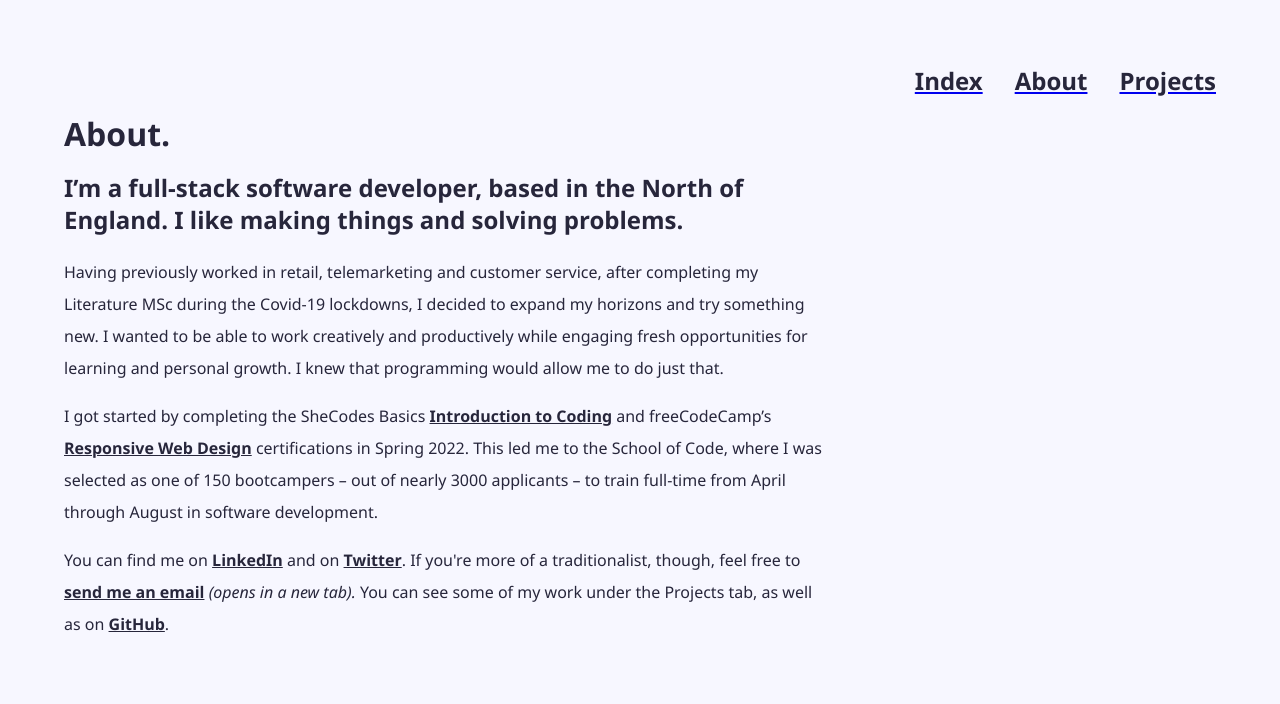
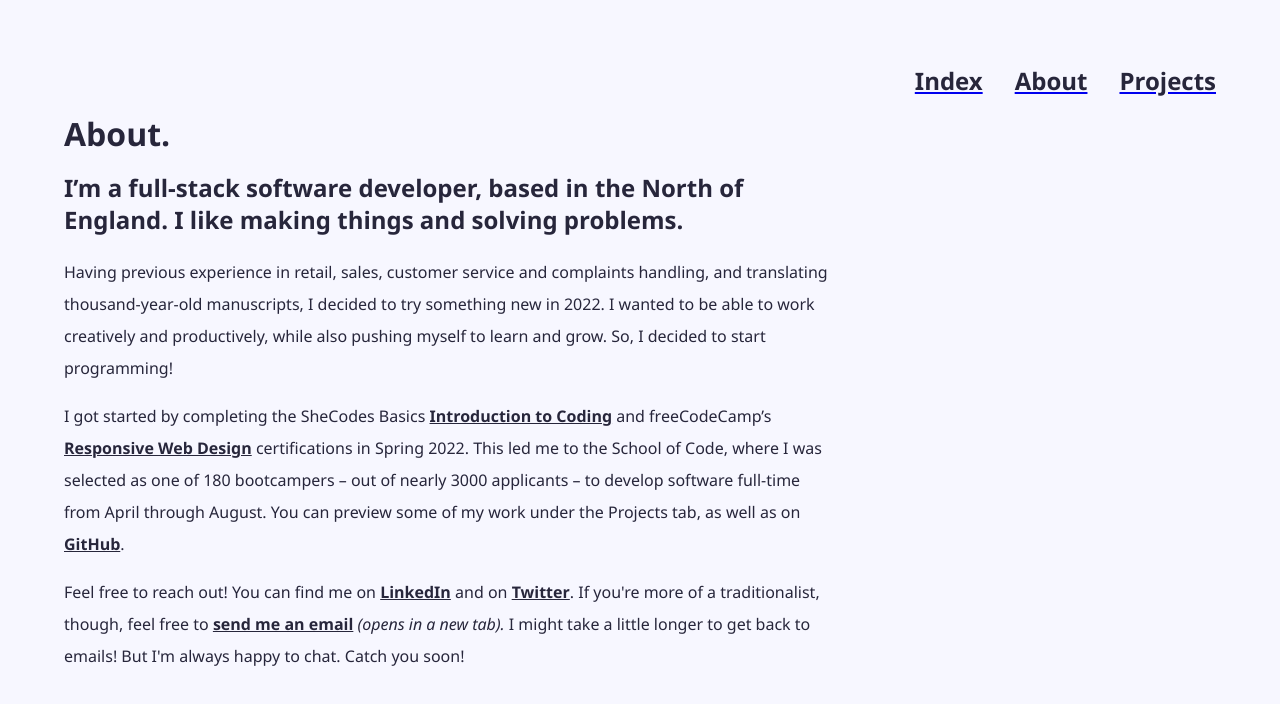
Before and after one commit to madisonlowe/madisonlowe.github.io, a Next.js app: page /about in a window 1280 px wide. Shown: the top 704 px of the page. Built offline with nearby package versions, Linux system fonts and the light colour scheme.

Commit message:
Updated 'About' copy.

```diff
--- a/components/ProjectCard.js
+++ b/components/ProjectCard.js
@@ -7,12 +7,12 @@ export default function ProjectCard({ title, desc, github, tags }) {
       <a href={github} className={styles.cardLink}>
         See on GitHub
       </a>
-      <p className={styles.description}>{desc}</p>
       <ul className={styles.tagsUl}>
         {tags.map((tag) => {
           return <li className={styles.tagsLi}>{tag}</li>;
         })}
       </ul>
+      <p className={styles.description}>{desc}</p>
     </div>
   );
 }
--- a/pages/about.js
+++ b/pages/about.js
@@ -24,12 +24,11 @@ const About = () => (
             I like making things and solving problems.
           </h2>
           <p>
-            Having previously worked in retail, telemarketing and customer
-            service, after completing my Literature MSc during the Covid-19
-            lockdowns, I decided to expand my horizons and try something new. I
-            wanted to be able to work creatively and productively while engaging
-            fresh opportunities for learning and personal growth. I knew that
-            programming would allow me to do just that.
+            Having previous experience in retail, sales, customer service and
+            complaints handling, and translating thousand-year-old manuscripts,
+            I decided to try something new in 2022. I wanted to be able to work
+            creatively and productively, while also pushing myself to learn and
+            grow. So, I decided to start programming!
           </p>
           <p>
             I got started by completing the SheCodes Basics{" "}
@@ -49,12 +48,21 @@ const About = () => (
               Responsive Web Design
             </a>{" "}
             certifications in Spring 2022. This led me to the School of Code,
-            where I was selected as one of 150 bootcampers – out of nearly 3000
-            applicants – to train full-time from April through August in
-            software development.
+            where I was selected as one of 180 bootcampers – out of nearly 3000
+            applicants – to develop software full-time from April through
+            August. You can preview some of my work under the Projects tab, as
+            well as on{" "}
+            <a
+              target="_blank"
+              href="https://github.com/madisonlowe"
+              className={styles.secondHov}
+            >
+              GitHub
+            </a>
+            .{" "}
           </p>
           <p>
-            You can find me on{" "}
+            Feel free to reach out! You can find me on{" "}
             <a
               target="_blank"
               href="https://www.linkedin.com/in/madisonclowe/"
@@ -78,16 +86,8 @@ const About = () => (
             >
               send me an email
             </a>{" "}
-            <em>(opens in a new tab).</em> You can see some of my work under the
-            Projects tab, as well as on{" "}
-            <a
-              target="_blank"
-              href="https://github.com/madisonlowe"
-              className={styles.secondHov}
-            >
-              GitHub
-            </a>
-            .{" "}
+            <em>(opens in a new tab).</em> I might take a little longer to get
+            back to emails! But I'm always happy to chat. Catch you soon!
           </p>
         </section>
       </main>
```
